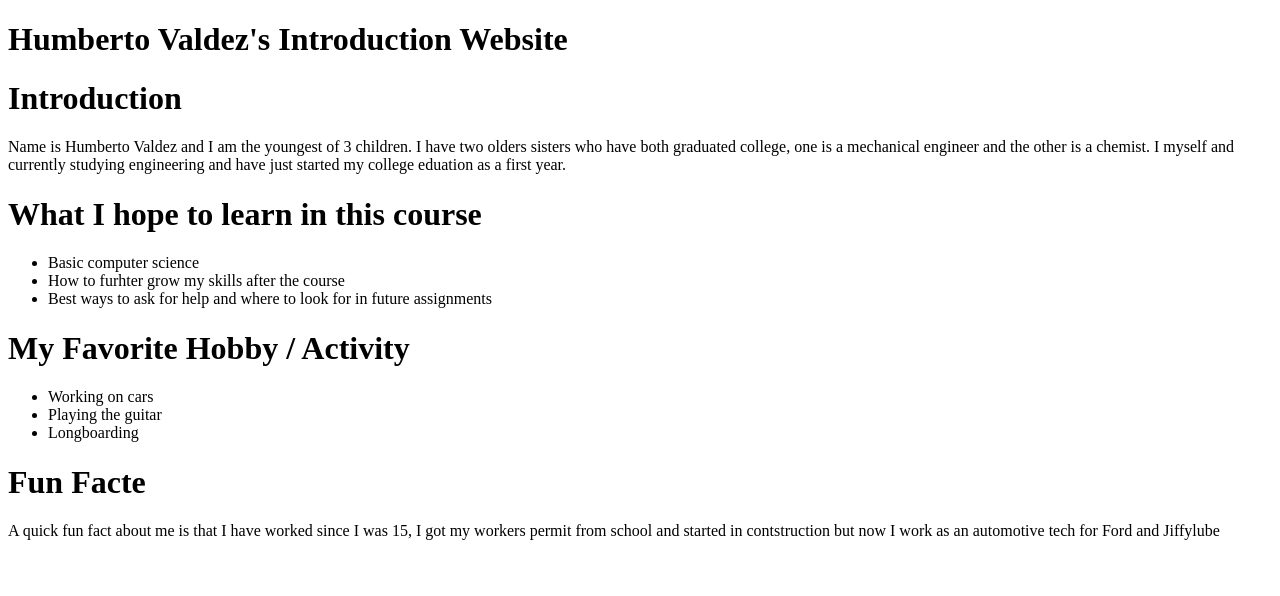
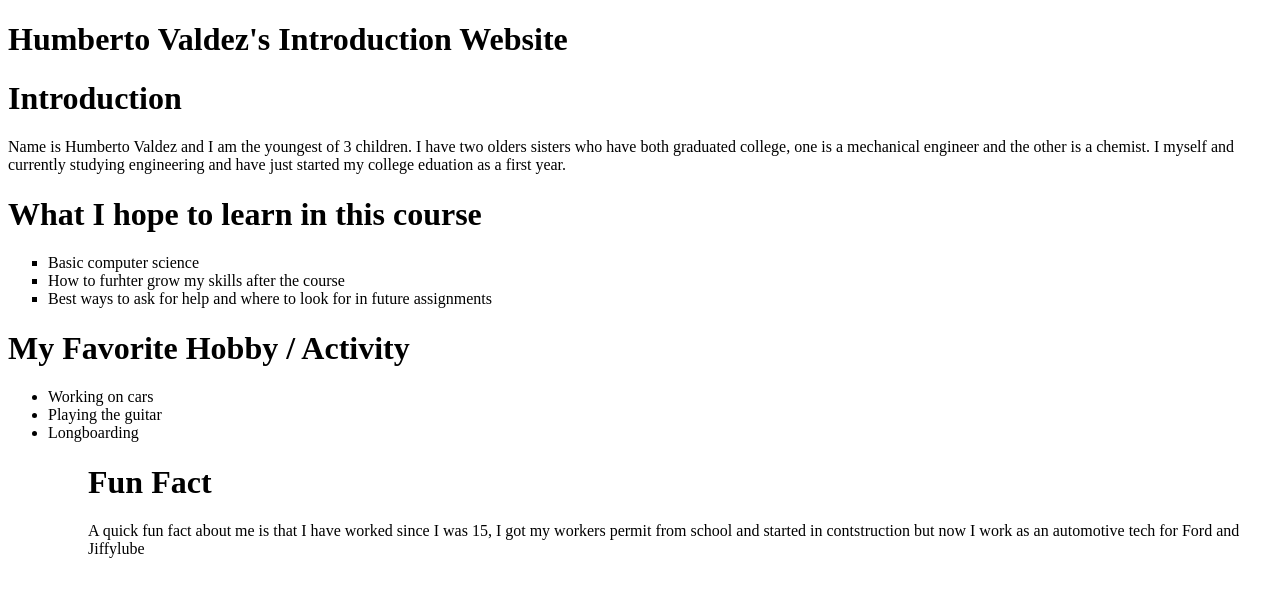
Before and after one commit to Humberto-va/humbertovaldez-github.io, a plain HTML site: page index.html in a window 1280 px wide. Drawn offline with Linux system fonts and the light colour scheme.

Commit message:
Update index.html

```diff
--- a/index.html
+++ b/index.html
@@ -12,7 +12,7 @@
 </html>
 <body>
 	<h1>What I hope to learn in this course</h1>
-	<ul>
+	<ul style="list-style-type:square">
   <li>Basic computer science</li>
   <li>How to furhter grow my skills after the course</li></li>
   <li>Best ways to ask for help and where to look for in future assignments</li></li>
@@ -22,7 +22,7 @@
   <li>Working on cars</li>
   <li>Playing the guitar</li></li>
   <li>Longboarding</li></li>
-	</ul>
-<h1>Fun Facte</h1>
+	<ul style="list-style-type:square">
+<h1>Fun Fact</h1>
 <p> A quick fun fact about me is that I have worked since I was 15, I got my workers permit from school and started in contstruction
 but now I work as an automotive tech for Ford and Jiffylube</p>
```
